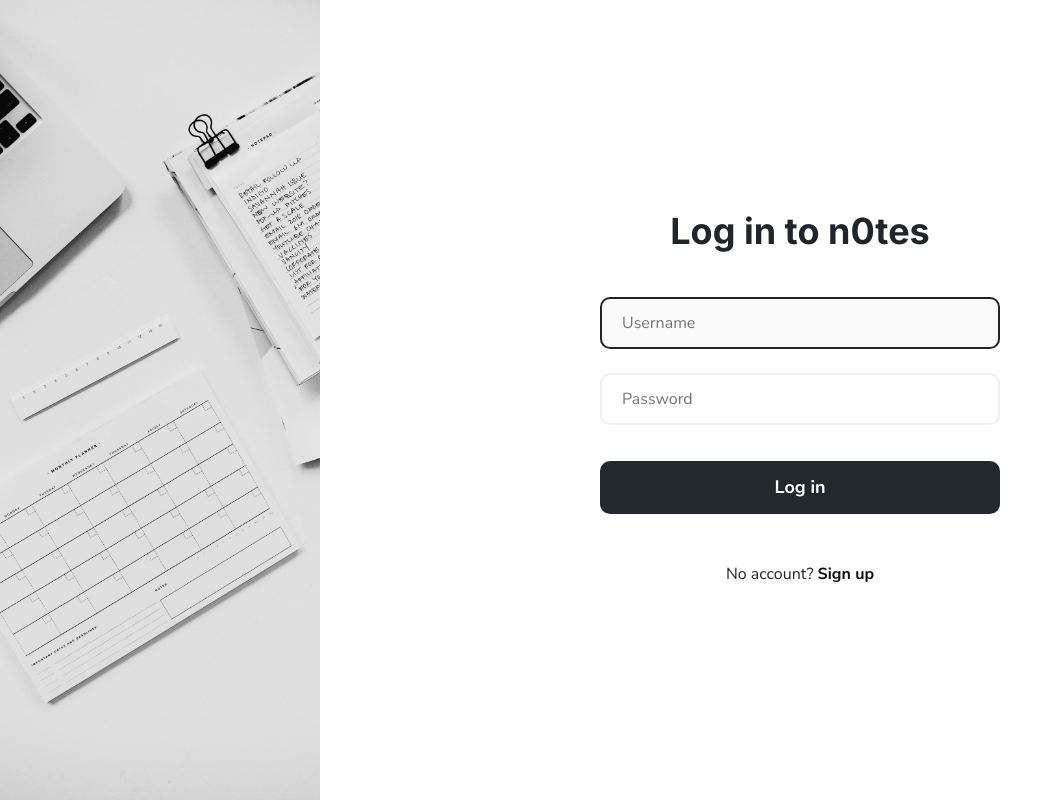
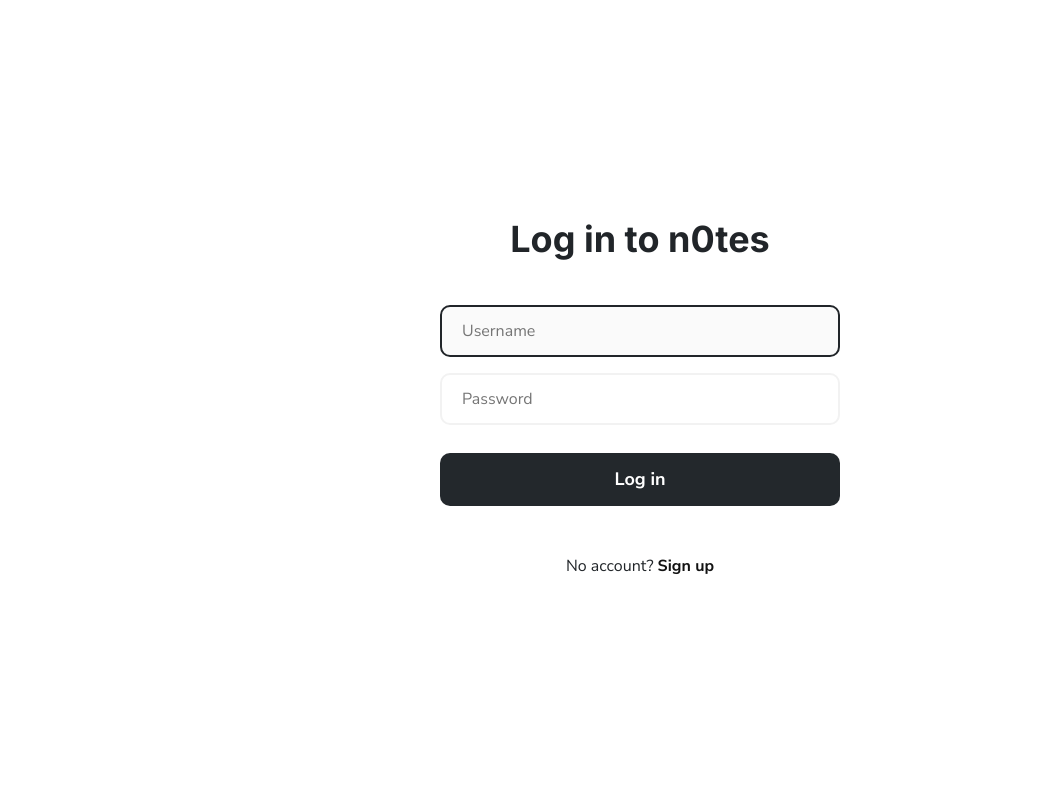
Before and after one commit to danielavornic/n0tes, a Django app: page /login/ in a window 1280 px wide. Shown: the whole page, without its empty margins (0-1063 px from the left). Run offline with Django 3.2, Linux system fonts and the light colour scheme; some libraries are stand-ins or nearby versions.

Commit message:
remove left image from login pages

```diff
--- a/notes/static/notes/signforms.css
+++ b/notes/static/notes/signforms.css
@@ -1,14 +1,5 @@
 .helptext, form ul, label {
     display: none;
-}
-
-.row {
-    height: 100vh;
-}
-
-#imageLeft {
-    background-size: cover;
-    background-position: center;
 }
 
 #formContainer {
@@ -16,6 +7,7 @@
     flex-direction: column;
     align-items: center;
     justify-content: center;
+    height: 100vh;
 }
 
 form {
@@ -23,7 +15,7 @@ form {
 }
 
 input {
-    margin-bottom: 20px;
+    margin-bottom: 12px;
     padding: 12px 20px;
     border-radius: 10px;
     background: #FFFFFF;
--- a/notes/templates/notes/loginuser.html
+++ b/notes/templates/notes/loginuser.html
@@ -12,9 +12,7 @@
 </head>
 <body>
     <div class="container-fluid">
-        <div class="row">
-            <div class="col-sm-2 col-md-3" id="imageLeft" style="background-image: url({% static 'notes/login-page.jpg' %})"></div>
-            <div class="col-sm-10 col-md-9" id="formContainer">
+        <div id="formContainer">
             <h1>Log in to n0tes</h1>
             <p class="error medium-text">{{ error }}</p>
             <form method="POST">
@@ -25,7 +23,6 @@
             <p>No account? <a href="{% url 'signupuser' %}">Sign up</a></p>
         </div>
     </div>
-    </div>
 
     <script>
         document.getElementById("id_username").placeholder = "Username";
--- a/notes/templates/notes/signupuser.html
+++ b/notes/templates/notes/signupuser.html
@@ -12,9 +12,7 @@
 </head>
 <body>
     <div class="container-fluid">
-        <div class="row">
-            <div class="col-sm-2 col-md-3" id="imageLeft" style="background-image: url({% static 'notes/login-page.jpg' %})"></div>
-            <div class="col-sm-10 col-md-9" id="formContainer">
+        <div id="formContainer">
             <h1>Sign up to n0tes</h1>
             <p class="error medium-text">{{ error }}</p>
             <form method="POST">
@@ -25,7 +23,6 @@
             <p>Do you already have an account? <a href="{% url 'loginuser' %}">Log in</a></p>
         </div>
     </div>
-    </div>
 
     <script>
         document.getElementById("id_username").placeholder = "Username";
```
Also changed, not shown: db.sqlite3. Lines whose indentation alone changed are shown as unchanged.
